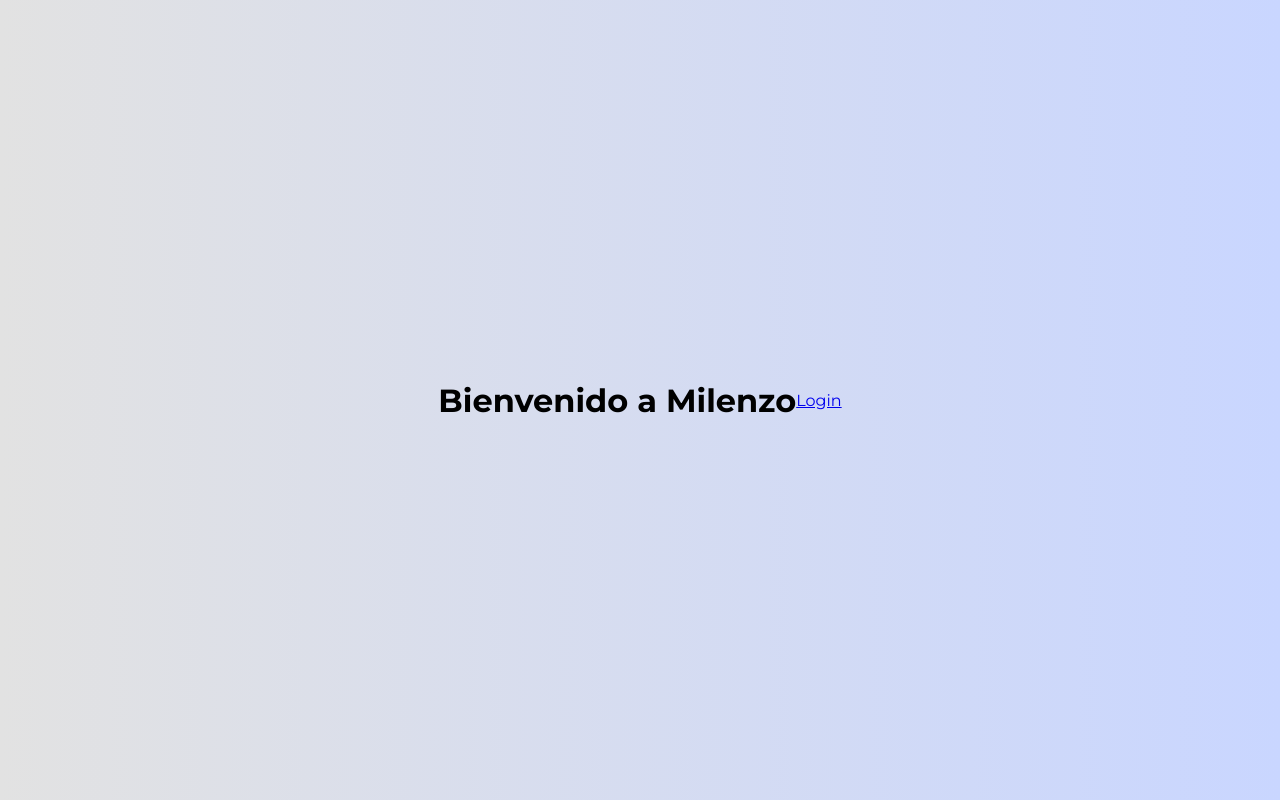
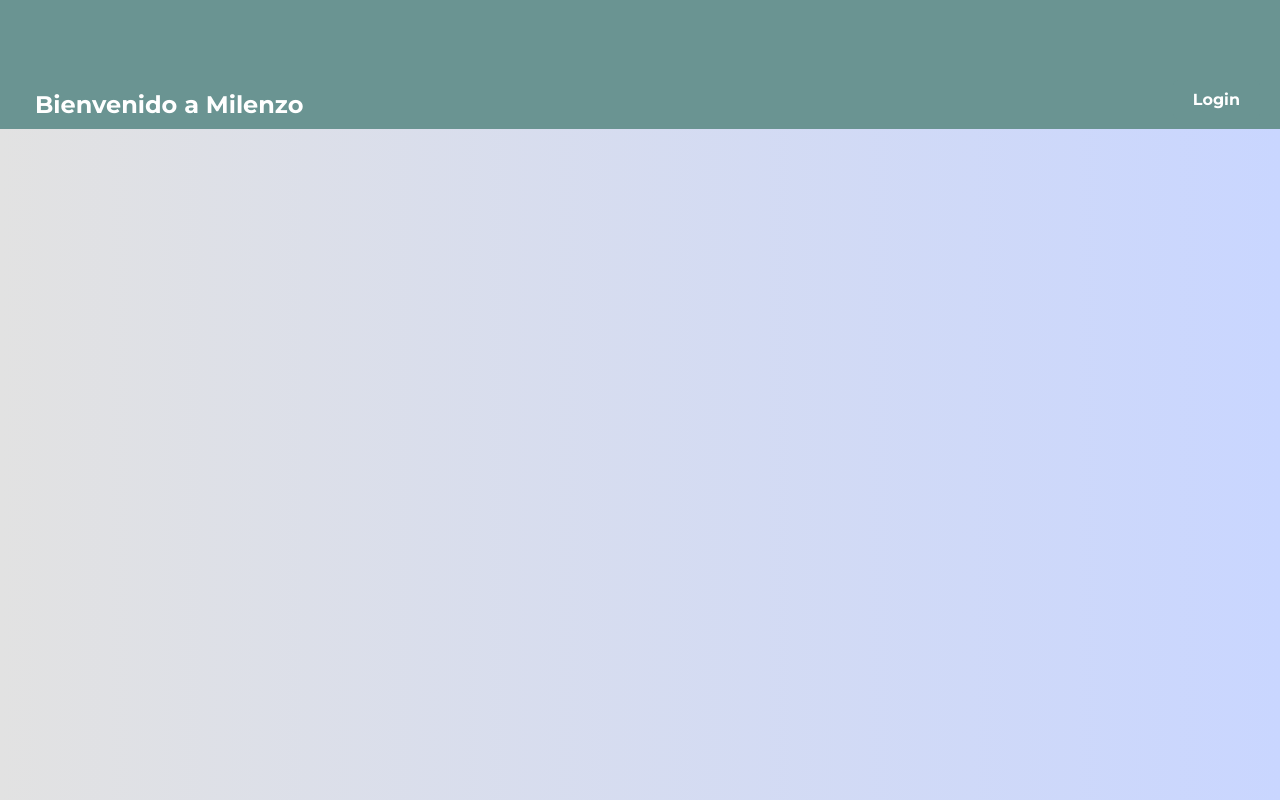
Before and after one commit to Maryu12/PetCare, a FastAPI app: page / in a window 1280 px wide. Run offline with FastAPI, Linux system fonts and the light colour scheme.

Commit message:
Vistas basicas

```diff
--- a/src/APP/main.py
+++ b/src/APP/main.py
@@ -14,13 +14,18 @@ templates = Jinja2Templates(directory="src/views/templates")
 async def read_root(request: Request):
     return templates.TemplateResponse("index.html", {"request": request})
 
+'''
+@app.post("/")
+async def read_root(request: Request, name: str = Form(...), email: str = Form(...), password: str = Form(...)):
+    return templates.TemplateResponse("index.html", {"request": request, "name": name, "email": email})
+'''
 @app.get("/login")
 async def get_login(request: Request):
     return templates.TemplateResponse("login.html", {"request": request})
 
 @app.post("/login")
 async def post_login(request: Request, email: str = Form(...), password: str = Form(...)):
-    # Aquí puedes agregar la lógica de autenticación
+
     return templates.TemplateResponse("login.html", {"request": request, "email": email})
 
 @app.post("/register")
--- a/src/views/static/styles.css
+++ b/src/views/static/styles.css
@@ -5,15 +5,70 @@
     padding: 0;
     box-sizing: border-box;
     font-family: 'Montserrat', sans-serif;
-
 }
 
 body {
     background-color: #c9d6ff;
     background: linear-gradient(to right, #e2e2e2, #c9d6ff);
     display: flex;
+    flex-direction: column;
     align-items: center;
-    justify-content: center;
     height: 100vh;
     margin: 0;
+    padding-top: 60px; /* Ajusta el padding superior para que el contenido no quede cubierto por el header */
 }
+
+/* Estilos para el header y el menú de navegación */
+header.container {
+    background-color: #6A9492;
+    color: white;
+    padding: 10px 20px;
+    width: 100%;
+    position: fixed;
+    top: 0;
+    display: flex;
+    justify-content: space-between;
+    align-items: center;
+}
+
+nav ul.nav-list {
+    list-style-type: none;
+    margin: 0;
+    padding: 0;
+    display: flex;
+    align-items: center;
+}
+
+nav ul.nav-list li {
+    margin: 0 15px;
+}
+
+nav ul.nav-list li a {
+    color: white;
+    text-decoration: none;
+    font-weight: bold;
+}
+
+nav ul.nav-list li a:hover {
+    text-decoration: underline;
+}
+
+.login-button {
+    position: absolute;
+    right: 20px;
+    top: 80px;
+    color: white;
+    text-decoration: none;
+    font-weight: bold;
+    background-color: #6A9492;
+    padding: 10px 20px;
+    border-radius: 5px;
+}
+
+.login-button:hover {
+    background-color: #5c6bc0;
+}
+
+h1 {
+    margin-top: 80px; /* Ajusta el margen superior para evitar que el header lo cubra */
+}
--- a/src/views/templates/index.html
+++ b/src/views/templates/index.html
@@ -7,7 +7,13 @@
     <title>Milenzo</title>
 </head>
 <body>
-    <h1>Bienvenido a Milenzo</h1>
-    <a href="/login">Login</a>
+    <header class="container">
+        <nav>
+            <ul class="nav-list">
+                <li><h1>Bienvenido a Milenzo</h1></li>
+            </ul>
+            <a href="/login" class="login-button">Login</a>
+        </nav>
+    </header>
 </body>
 </html>
--- a/src/views/templates/login.html
+++ b/src/views/templates/login.html
@@ -3,7 +3,6 @@
 <head>
     <meta charset="UTF-8">
     <meta name="viewport" content="width=device-width, initial-scale=1.0">
-    <link rel="stylesheet" href="/static/styles.css">
     <link rel="stylesheet" href="/static/login.css">
     <title>Milenzo</title>
 </head>
```
Also changed, not shown: src/views/static/login.css (+9 -2 lines).
